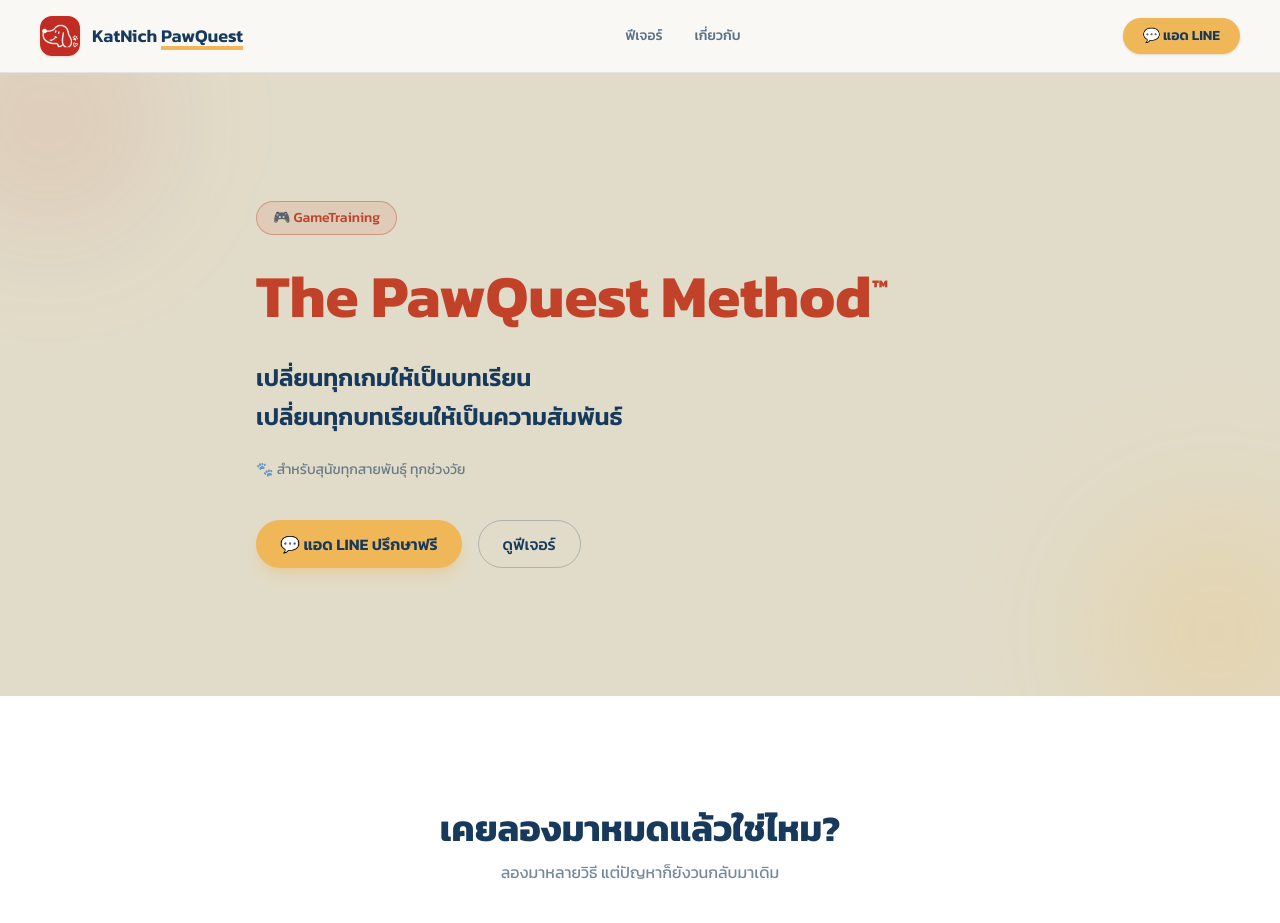
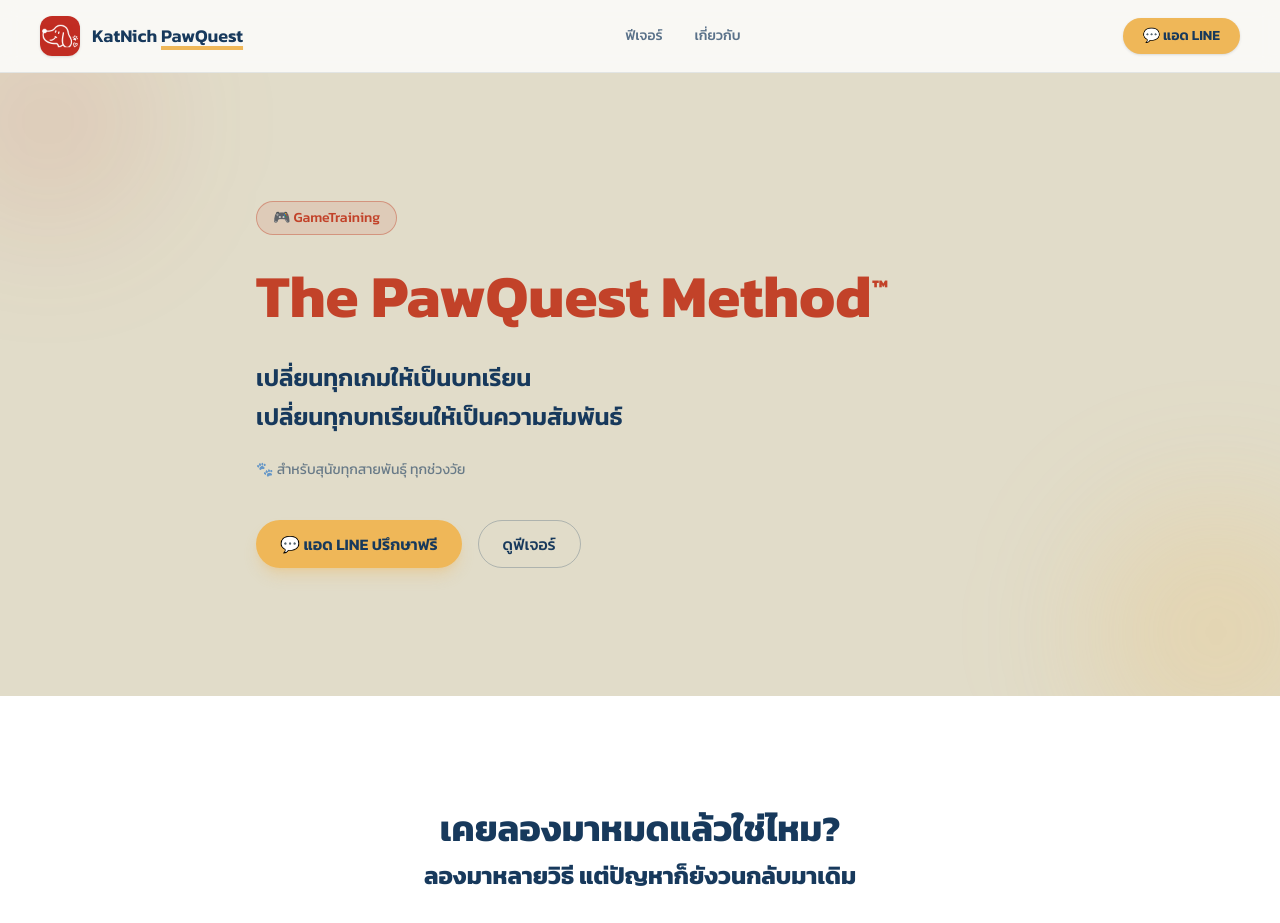
Before and after one commit to katnichstudio-ctrl/katnichpawquest, a Next.js app: page / in a window 1280 px wide. Shown: the top 923 px of the page. Built offline with nearby package versions, Linux system fonts and the light colour scheme.

Commit message:
Make the problem section subtitle a bold heading
Enlarge "ลองมาหลายวิธี แต่ปัญหาก็ยังวนกลับมาเดิม" from muted small
text to a bold subheading.

```diff
--- a/src/app/page.tsx
+++ b/src/app/page.tsx
@@ -255,7 +255,7 @@ export default function Home() {
               <h2 className="text-3xl font-bold text-brand-navy sm:text-4xl">
                 เคยลองมาหมดแล้วใช่ไหม?
               </h2>
-              <p className="mt-3 text-brand-navy/60">
+              <p className="mt-3 text-xl font-bold text-brand-navy sm:text-2xl">
                 ลองมาหลายวิธี แต่ปัญหาก็ยังวนกลับมาเดิม
               </p>
             </div>
```
